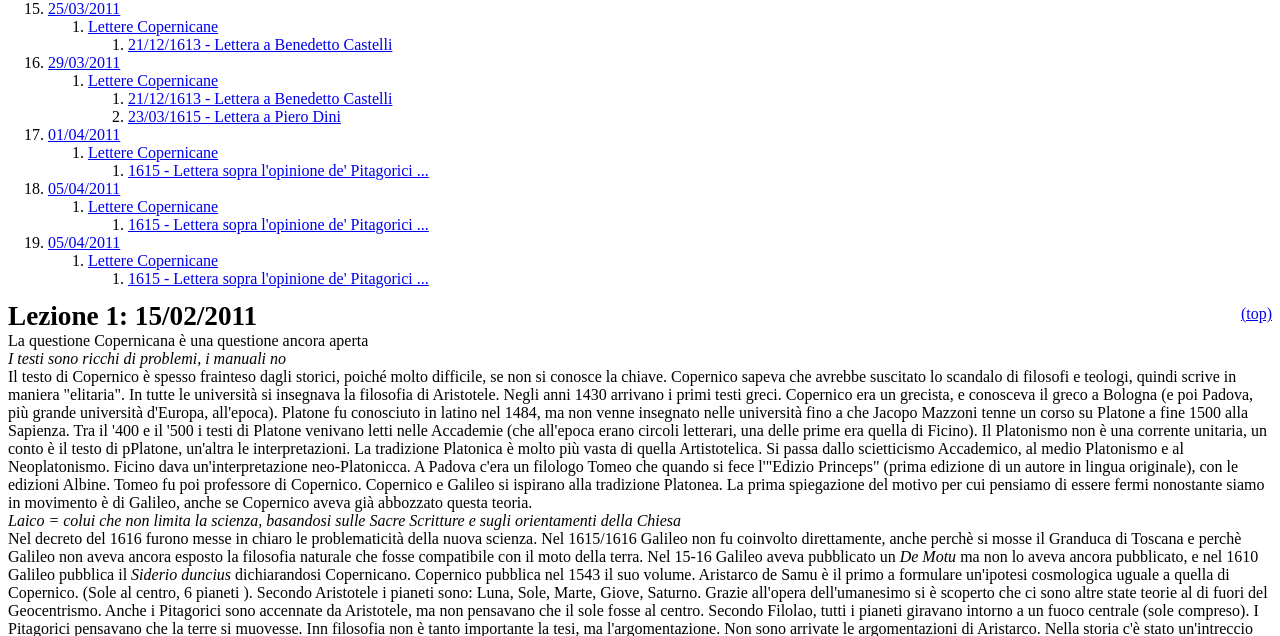
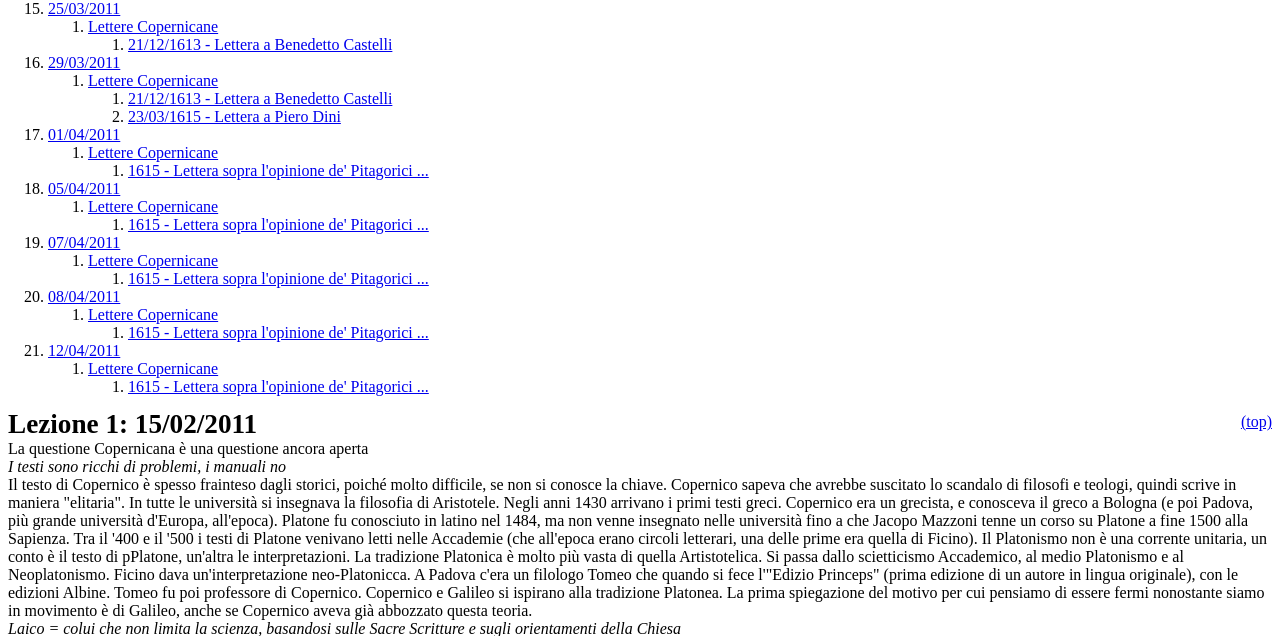
Before and after one commit to Fale/appunti, a PHP site: page /Storia_della_Filosofia_Moderna/appunti.php in a window 1280 px wide. Shown: the part 351-987 px from the top of the page. Run offline with PHP 8.4, Linux system fonts and the light colour scheme; data that the repository does not hold is empty.

Commit message:
Add lecture 21 and TOC of lecture 22 of Storia della Filosofia Moderna

```diff
--- a/Storia_della_Filosofia_Moderna/appunti.php
+++ b/Storia_della_Filosofia_Moderna/appunti.php
@@ -290,7 +290,7 @@ toc::show_toc("Storia_della_Filosofia_Moderna/appunti.php");
 </ul>
 <p>Foscarini non ritienee che le facoltà umane naturali possano farci conseguire la verità della natura. Galilei pensa che intensivamente abbiamo una certezza della conocenza ce equipara quella di Dio.</p>
 
-<?php t("20", "05/04/2011"); ?>
+<?php t("20", "07/04/2011"); ?>
 <?php t2("20.1", "Lettere Copernicane"); ?>
 <?php t3("20.1.1", "1615 - Lettera sopra l'opinione de' Pitagorici ..."); ?>
 <p>Le orbite sono cos disposte:</p>
@@ -302,4 +302,12 @@ toc::show_toc("Storia_della_Filosofia_Moderna/appunti.php");
 </ul>
 <p>Foscarini cita moltissimi passi di Coeprnico, ma Copernico pone queste frasi citate in posti diversi.</p>
 <p>Secondo Foscarini la Sacra Scrittura si occupa solo della salvezza quindi non si occupa dei <i>subtilia</i> ma solo degli <i>utilia</i>. Foscarini da una parte stabilisce che Dio quando crea la natura la crea secondo leggi immutabili, ma secondo Foscarini, il nostro modo di conoscere è sempre a posteriori (noi conosciamo la cosa solo dai suoi effetti che sono a posteriori della sua essenza). Galileo ppensa che vi è una parte del nsotro sapere che è a priori (Secondo la filosofia Aristotelica è a priori quando si adegua la costruzione pratica quando si realizza una cosa secondo un progetto mentale (o meno)) grazie alla quale possiamo ... e ci è data da Dio e con le quali noi ragioniamo sui ....</p>
+
+<?php t("21", "08/04/2011"); ?>
+<?php t2("21.1", "Lettere Copernicane"); ?>
+<?php t3("21.1.1", "1615 - Lettera sopra l'opinione de' Pitagorici ..."); ?>
+
+<?php t("22", "12/04/2011"); ?>
+<?php t2("22.1", "Lettere Copernicane"); ?>
+<?php t3("22.1.1", "1615 - Lettera sopra l'opinione de' Pitagorici ..."); ?>
 <?php file::footer(); ?>
```
